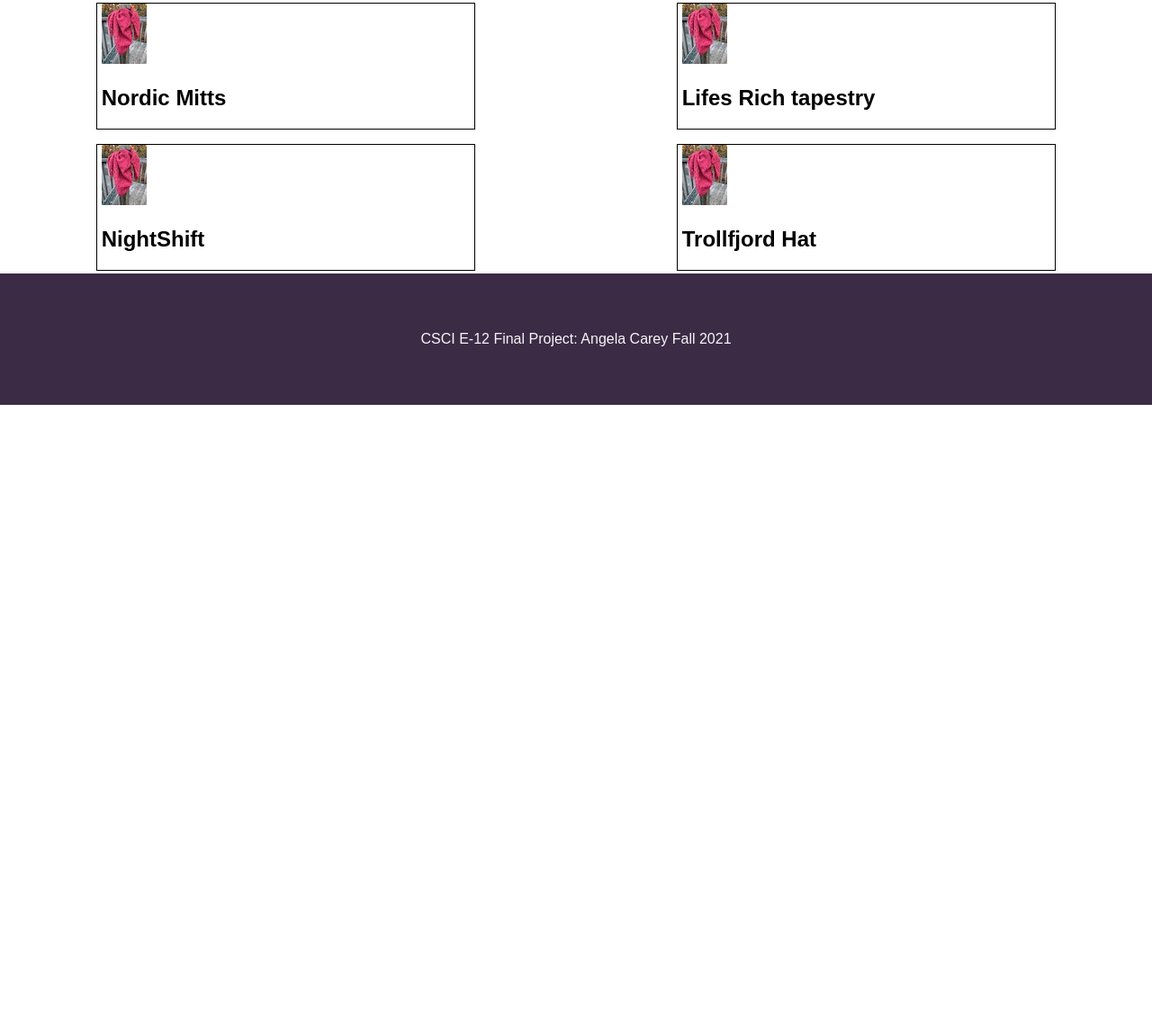
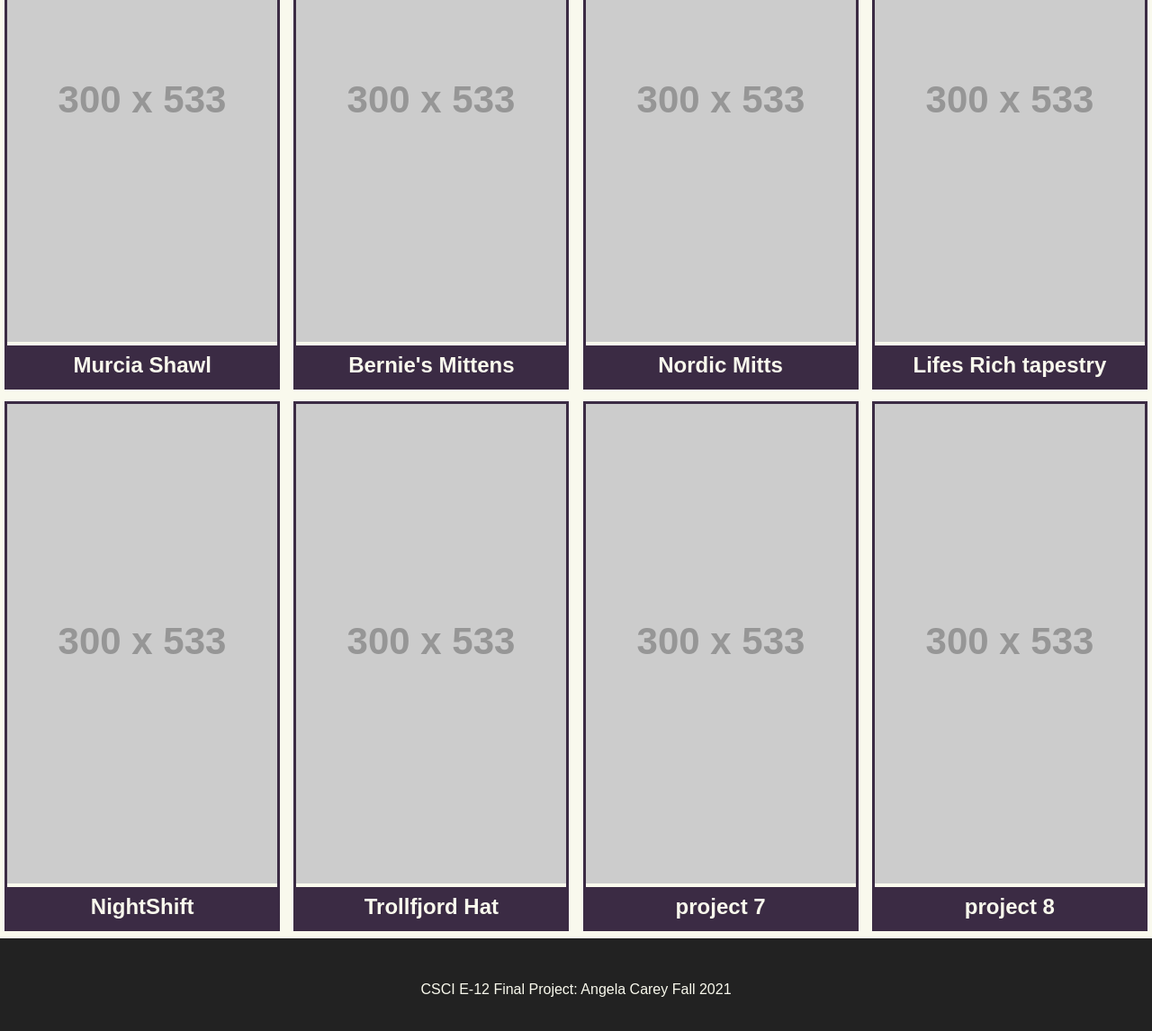
Before and after one commit to AngelaKC/angelaknitsnow, a plain HTML site: page index.html in a window 1280 px wide. Shown: the part 414-1560 px from the top of the page at 90% size. Before the commit the page ends 864 px from the top, so only its background shows below. Drawn offline with nearby package versions, Linux system fonts and the light colour scheme; placeholder pictures from the web are drawn by us.

Commit message:
placeholder img's and color changes

```diff
--- a/index.html
+++ b/index.html
@@ -12,7 +12,7 @@
       referrerpolicy="no-referrer"
     ></script>
     <script src="scripts/templates.js"></script>
-    <script src="scripts/navigation.js"> </script>
+    <script src="scripts/navigation.js"></script>
 
     <link rel="stylesheet" href="styles/site.css" />
     <script src="scripts/projectData.js"></script>
@@ -20,7 +20,8 @@
       window.addEventListener("DOMContentLoaded", function () {
         renderTemplate();
       });
-    </script>  </head>
+    </script>
+  </head>
   <body>
     <header>
       <h1>Angela Knits Now</h1>
@@ -43,15 +44,19 @@
         <template id="project-template">
           {{#each projects}}
           <article>
+            <!-- <a href="{{ detail_url}}"> -->
             <img src="{{image_thumb}}" />
+            <a href="{{ detail_url}}">
               <h2>{{ title }}</h2>
+            </a>
           </article>
+
           {{/each}}
         </template>
       </div>
     </main>
     <footer>
-        <p>CSCI E-12 Final Project: Angela Carey Fall 2021 </p>
+      <p>CSCI E-12 Final Project: Angela Carey Fall 2021</p>
     </footer>
   </body>
 </html>
--- a/scripts/projectData.js
+++ b/scripts/projectData.js
@@ -4,61 +4,89 @@ let projectData = {
       title: "Murcia Shawl",
       ravelry_url: "https://ravel.me/angelaknitsnow/m1",
       detail_url: "#",
-      image_thumb: "../images/thumb/MurciaShawl_thumb.jpeg",
+      image_thumb: "https://via.placeholder.com/300x533",
       image_full: "../images/IMG_1055.jprg",
       craft: "knitting",
       category: "Shawl",
       startDate: "11/12/2021",
       endDate: "11/19/2021",
+      detail_url: "#",
     },
     {
       title: "Bernie's Mittens",
-      ravelry_url: "hhttps://ravel.me/angelaknitsnow/bm",
+      ravelry_url: "https://ravel.me/angelaknitsnow/bm",
       detail_url: "#",
-      image_thumb: "../images/thumb/MurciaShawl_thumb.jpeg",
+      image_thumb: "https://via.placeholder.com/300x533",
       image_full: "../images/IMG_1055.jprg",
       category: "Mittens",
       startDate: "10/31/2021",
       endDate: "11/05/2021",
+      detail_url: "#",
     },
     {
       title: "Nordic Mitts",
       ravelry_url: "https://ravel.me/angelaknitsnow/nm",
       detail_url: "#",
-      image_thumb: "../images/thumb/MurciaShawl_thumb.jpeg",
+      image_thumb: "https://via.placeholder.com/300x533",
       image_full: "../images/IMG_1055.jprg",
       category: "Mittens",
       startDate: "10/25/2021",
       endDate: "10/30/2021",
+      detail_url: "#",
     },
     {
       title: "Lifes Rich tapestry",
       ravelry_url: "https://ravel.me/angelaknitsnow/lrt",
       detail_url: "#",
-      image_thumb: "../images/thumb/MurciaShawl_thumb.jpeg",
+      image_thumb: "https://via.placeholder.com/300x533",
       image_full: "../images/IMG_1055.jprg",
       category: "Shawl",
       startDate: "07/20/2021",
       endDate: "09/05/2021",
+      detail_url: "#",
     },
     {
       title: "NightShift",
       ravelry_url: "https://ravel.me/angelaknitsnow/n3",
       detail_url: "#",
-      image_thumb: "../images/thumb/MurciaShawl_thumb.jpeg",
+      image_thumb: "https://via.placeholder.com/300x533",
       image_full: "../images/IMG_1055.jprg",
       category: "Shawl",
       startDate: "06/14/2021",
       endDate: "07/09/2021",
+      detail_url: "#",
     },
     {
       title: "Trollfjord Hat",
       ravelry_url: "https://ravel.me/angelaknitsnow/acth22",
       detail_url: "#",
-      image_thumb: "../images/thumb/MurciaShawl_thumb.jpeg",
+      image_thumb: "https://via.placeholder.com/300x533",
       image_full: "../images/IMG_1055.jprg",
       category: "Hat",
       startDate: "05/22/2021",
+      detail_url: "#",
+      endDate: "05/25/2021",
+    },
+    {
+      title: "project 7",
+      ravelry_url: "https://ravel.me/angelaknitsnow/acth22",
+      detail_url: "#",
+      image_thumb: "https://via.placeholder.com/300x533",
+      image_full: "../images/IMG_1055.jprg",
+      category: "Hat",
+      startDate: "05/22/2021",
+      detail_url: "#",
+      endDate: "05/25/2021",
+    },
+    {
+      title: "project 8",
+      ravelry_url: "https://ravel.me/angelaknitsnow/acth22",
+      detail_url: "#",
+      image_thumb: "https://via.placeholder.com/300x533",
+      image_full: "../images/IMG_1055.jprg",
+      category: "Hat",
+      startDate: "05/22/2021",
+      detail_url: "#",
       endDate: "05/25/2021",
     },
   ],
--- a/styles/site.css
+++ b/styles/site.css
@@ -3,10 +3,13 @@
   --light-color: #9a8c98; /* light purple */
   --focus-color: #618b4a; /* light green*/
   --border-color: #40531b; /*dark green*/
-  --contrast-color: #7ca5b8; /* blue*/
-  --text-color: #f8f4f9;
+  --contrast-color: #517664;
+
+  /*#517664  #297373  blue*/
+  --text-color: #F9F9ED;
 }
 body {
+  background: var(--text-color);
   font-family: Arial, Helvetica, sans-serif;
   margin: 0;
   padding: 0;
@@ -29,14 +32,13 @@ header nav ul li a:link,
 header nav ul li a:visited,
 header nav ul li a:hover,
 header nav ul li a:active {
-  background-color: var(--main-color);
+  background-color: var(--contrast-color);
   color: var(--text-color);
   font-weight: bold;
   display: block;
   text-decoration: none;
   padding: 0.5em 0;
   border-bottom: 2px solid transparent;
-  padding-left: 40px;
 }
 header nav ul li a:hover,
 header nav ul li a:active {
@@ -48,18 +50,40 @@ div{
   display: flex;
   flex-wrap: wrap;
   justify-content: space-around;
-  gap: 10px;
+  gap: 5px;
 }
 article {
-  width: 32%;
-  border: thin solid black;
-  padding: 0 0.3rem;
-  margin: 0.18rem;
+  width: 300px;
+  padding: 0;
+  margin: 0 0 0.5rem 0;
+  border: solid medium var(--main-color);
+}
+h2{
+  text-align: center;
+  padding:0;
+  margin:0;
+}
+article a:link,
+article a:visited,
+article a:hover,
+article a:active{
+  background-color:var(--main-color);
+  color: var(--text-color);
+  font-weight: bold;
+  display: block;
+  text-decoration: none;
+  padding: 0.5em 0;
+  border-bottom: 2px solid transparent;
+}
+article a:hover,
+article a:active{
+  background-color: var(--text-color);
+  color: var(--main-color);
+  border-bottom-color: var(--main-color);
 }
 footer{
-  padding: 3rem;
-  background-color: var(--main-color);
-
+  padding: 2rem;
+  background-color: #222;
 }
 footer p{
  text-align: center;
```
Lines whose indentation alone changed are shown as unchanged.
